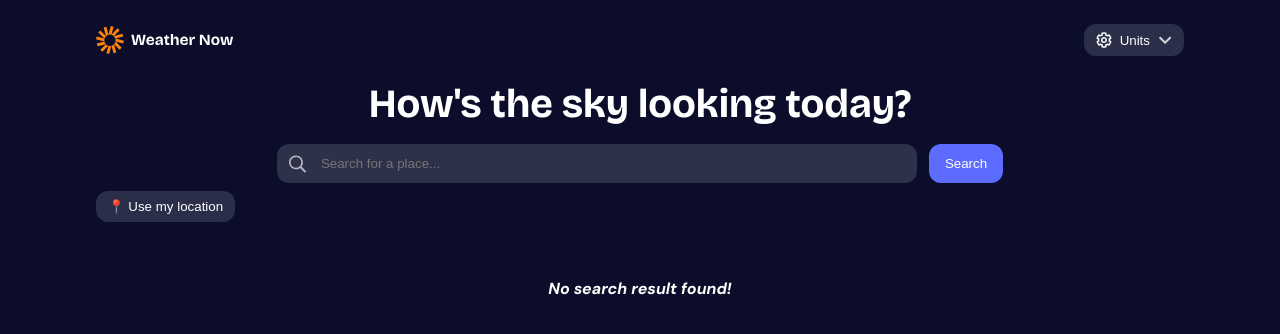
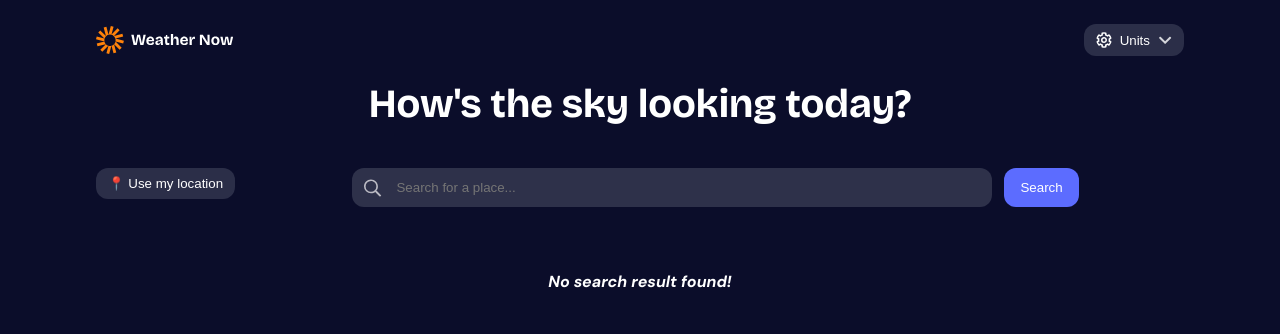
Before and after one commit to VagTsop/weather-app, an Angular app in the folder weather-app/: page / in a window 1280 px wide. Shown: the top 334 px of the page. Built offline with nearby package versions, Linux system fonts and the light colour scheme.

Commit message:
align use my location button

```diff
--- a/weather-app/src/app/features/dashboard/dashboard.component.css
+++ b/weather-app/src/app/features/dashboard/dashboard.component.css
@@ -280,3 +280,17 @@
 .hero .save:hover {
   filter: brightness(1.1);
 }
+.search-row {
+  display: flex;
+  gap: 12px;
+  margin: 24px 0;
+  align-items: center;
+}
+
+.search-row app-search-bar {
+  flex: 1;
+}
+
+.search-row app-use-location button {
+  height: 100%;
+}
--- a/weather-app/src/app/features/dashboard/dashboard.component.html
+++ b/weather-app/src/app/features/dashboard/dashboard.component.html
@@ -1,7 +1,10 @@
 <section class="page">
   <h1 class="title">How's the sky looking today?</h1>
-  <app-search-bar (select)="onPlace($event)"></app-search-bar>
-  <app-use-location (coords)="onGeo($event)"></app-use-location>
+  <div class="search-row">
+    <app-use-location (coords)="onGeo($event)"></app-use-location>
+
+    <app-search-bar (select)="onPlace($event)"></app-search-bar>
+  </div>
   <app-favorites-bar (open)="onFav($event)"></app-favorites-bar>
 
   <!-- LOADING -->
```
